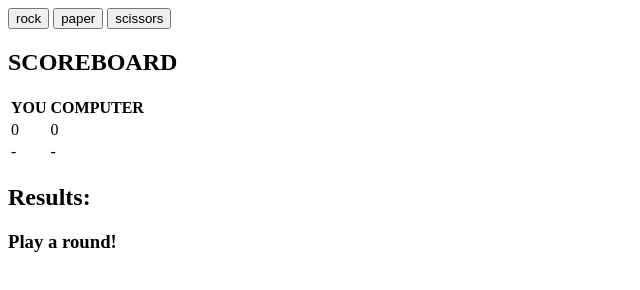
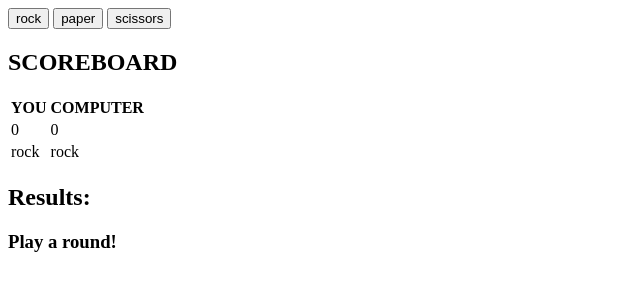
Before and after one commit to juskid/rock_paper_scissors, a plain HTML site: page index.html in a window 1280 px wide. Both pictures are taken after a click on the button "rock". Shown: the full height of the page, 0-640 px from the left. Drawn offline with Linux system fonts and the light colour scheme.

Commit message:
Implement Score Feature Fix Result Display Show Player and Computer Choice

```diff
--- a/index.html
+++ b/index.html
@@ -43,8 +43,15 @@
         let humanScore = 0;
         let computerScore = 0;
         let count = 0;
-        let computerChoice;
-        //initialize rock,paper,scissor buttons
+        let computerChoice, humanChoice;
+        let tempHScore = humanScore;
+        let tempCScore = computerScore;
+
+        const pScore = document.querySelector("#pScore");
+        const cScore = document.querySelector("#cScore");
+        const pChoice = document.querySelector("#pChoice");
+        const cChoice = document.querySelector("#cChoice");
+        const result = document.querySelector("#result");
 
         function getComputerChoice() {
             const choice = Math.floor(Math.random() *3);
@@ -96,8 +103,23 @@
         }
 
         function game(e) {
-            let result = playRound(this.id);
+            playRound(this.id);
+            pScore.textContent = `${humanScore}`;
+            cScore.textContent = `${computerScore}`;
+            pChoice.textContent = `${this.id}`;
+            cChoice.textContent = `${computerChoice}`;
 
+            if (tempHScore < humanScore) {
+                tempHScore = humanScore;
+                result.textContent = "You Win!";
+            }
+            if (tempCScore < computerScore) {
+                tempCScore = computerScore
+                result.textContent = "Shit!";
+            }
+            if (humanScore >=5 || computerScore >= 5) {
+                location.reload();
+            }
         }
 
         const buttons = document.querySelectorAll('button');
```
